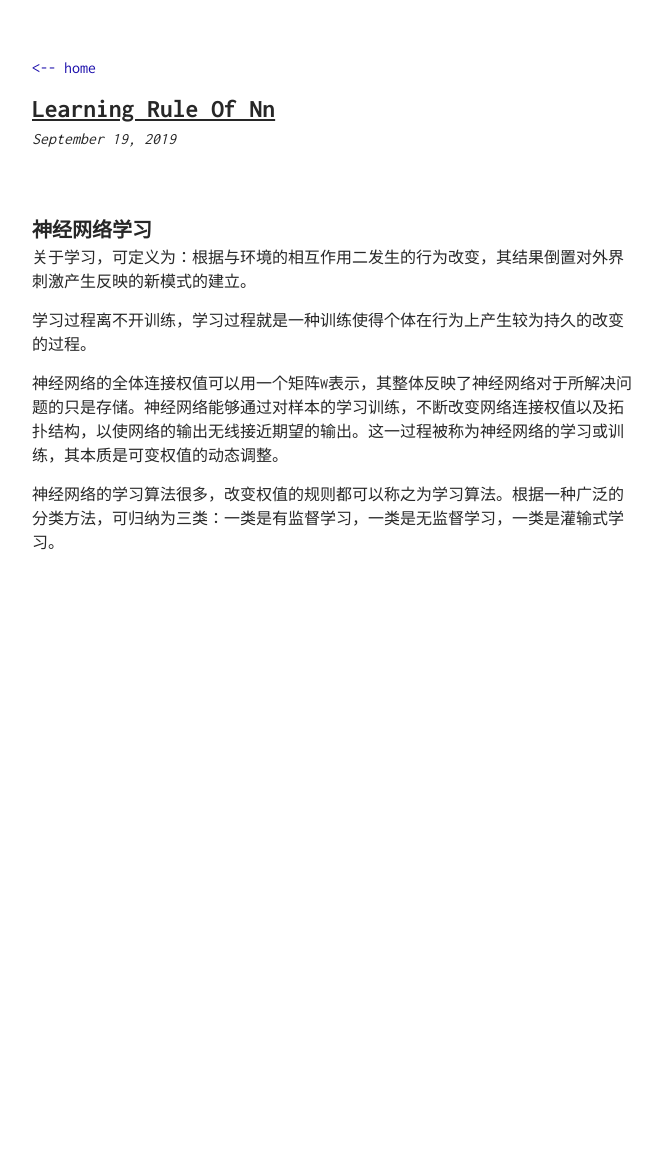
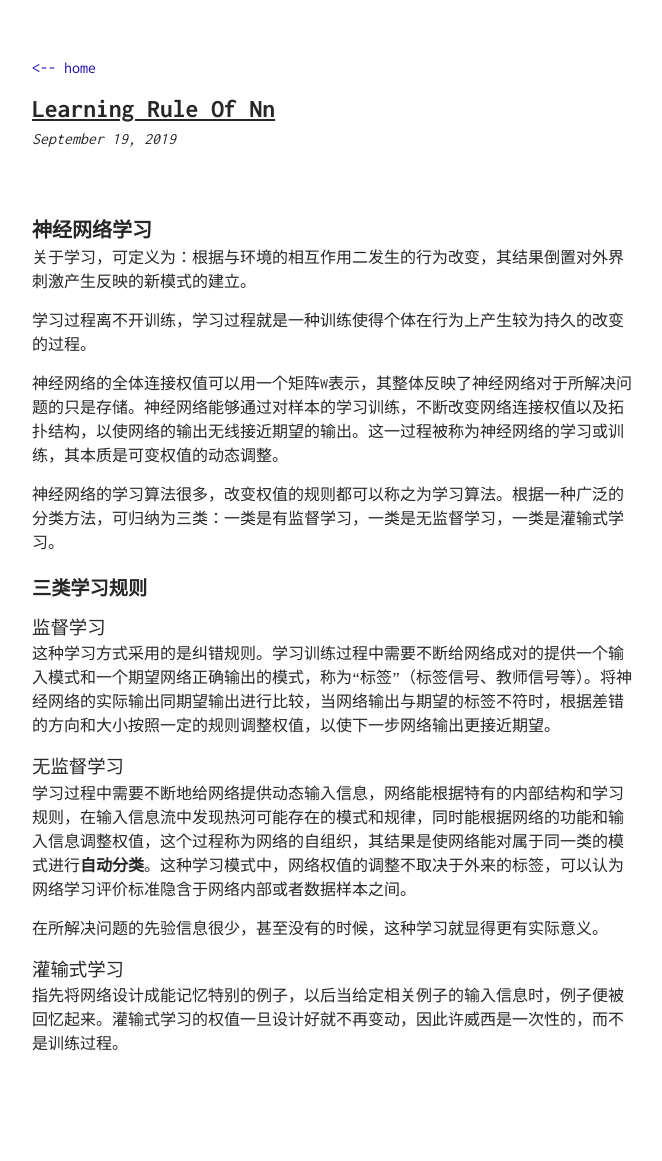
Before and after one commit to TobiahShaw/TobiahShaw.github.io, a Jekyll site: the page built from _posts/2019-09-19-learning-rule-of-nn.md, in a window 1280 px wide. Shown: the whole page, without its empty margins (308-970 px from the left). Built offline with Jekyll 4.4.1, drawn with Linux system fonts in a browser that asks for light colours; our own code applies the rules of GitHub Pages for plain Markdown files; before the commit the page ends 900 px from its top, so only the background shows below that.

Commit message:
category of nn's learning rule;

```diff
--- a/_posts/2019-09-19-learning-rule-of-nn.md
+++ b/_posts/2019-09-19-learning-rule-of-nn.md
@@ -7,3 +7,19 @@
 神经网络的全体连接权值可以用一个矩阵W表示，其整体反映了神经网络对于所解决问题的只是存储。神经网络能够通过对样本的学习训练，不断改变网络连接权值以及拓扑结构，以使网络的输出无线接近期望的输出。这一过程被称为神经网络的学习或训练，其本质是可变权值的动态调整。
 
 神经网络的学习算法很多，改变权值的规则都可以称之为学习算法。根据一种广泛的分类方法，可归纳为三类：一类是有监督学习，一类是无监督学习，一类是灌输式学习。
+
+## 三类学习规则
+
+### 监督学习
+
+这种学习方式采用的是纠错规则。学习训练过程中需要不断给网络成对的提供一个输入模式和一个期望网络正确输出的模式，称为“标签”（标签信号、教师信号等）。将神经网络的实际输出同期望输出进行比较，当网络输出与期望的标签不符时，根据差错的方向和大小按照一定的规则调整权值，以使下一步网络输出更接近期望。
+
+### 无监督学习
+
+学习过程中需要不断地给网络提供动态输入信息，网络能根据特有的内部结构和学习规则，在输入信息流中发现热河可能存在的模式和规律，同时能根据网络的功能和输入信息调整权值，这个过程称为网络的自组织，其结果是使网络能对属于同一类的模式进行**自动分类**。这种学习模式中，网络权值的调整不取决于外来的标签，可以认为网络学习评价标准隐含于网络内部或者数据样本之间。
+
+在所解决问题的先验信息很少，甚至没有的时候，这种学习就显得更有实际意义。
+
+### 灌输式学习
+
+指先将网络设计成能记忆特别的例子，以后当给定相关例子的输入信息时，例子便被回忆起来。灌输式学习的权值一旦设计好就不再变动，因此许威西是一次性的，而不是训练过程。
```
